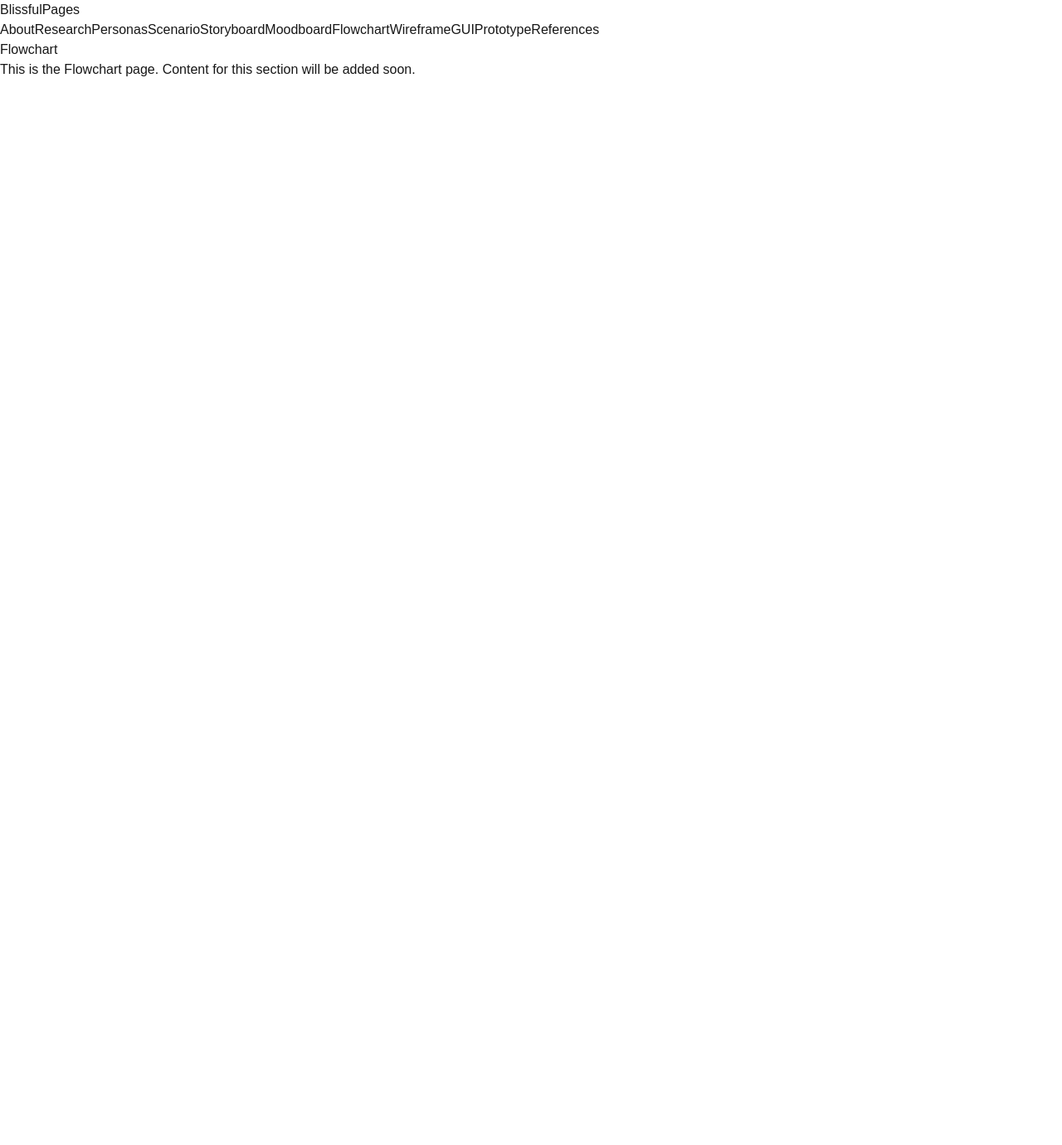
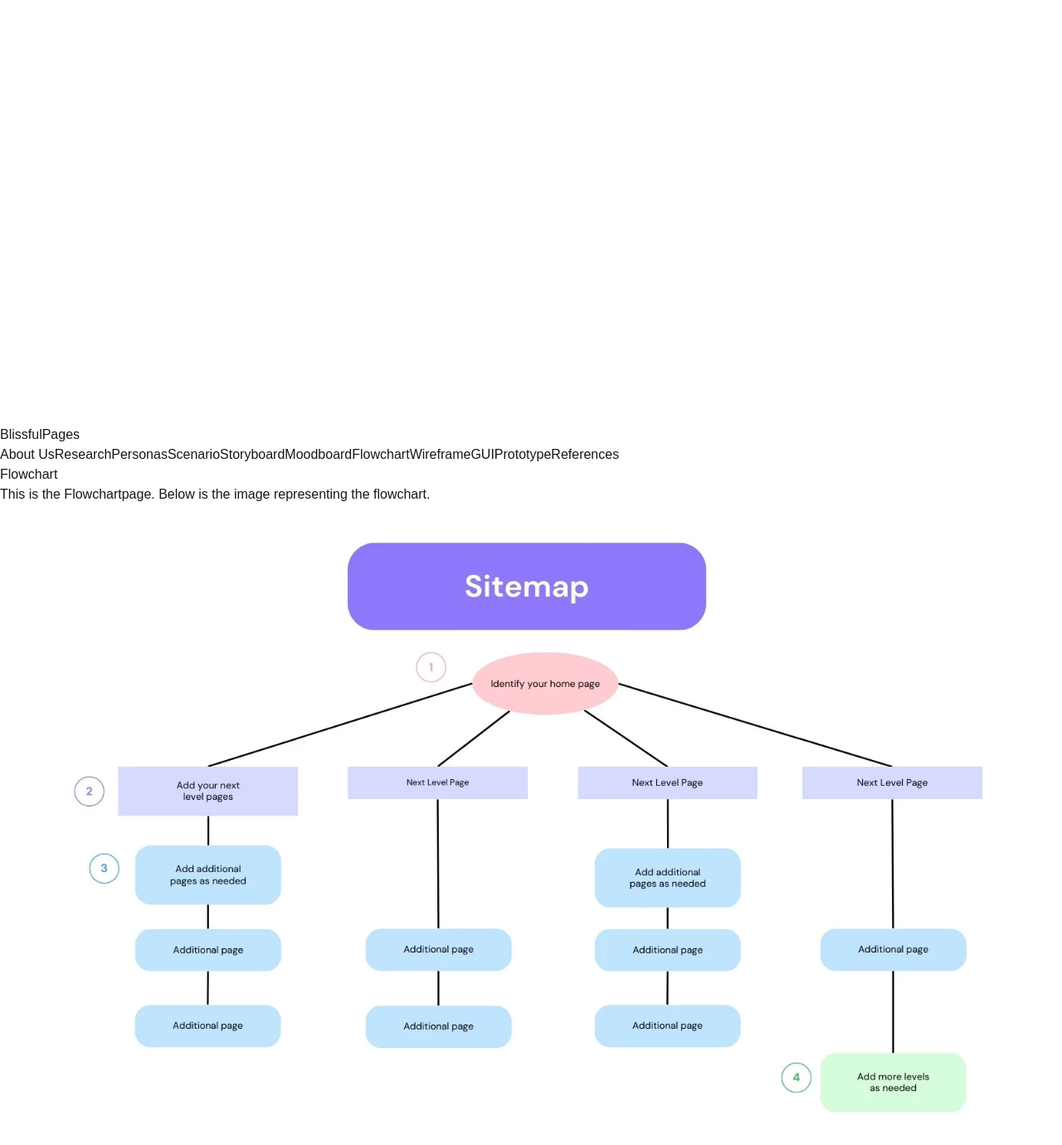
Before and after one commit to jessdepaz/UI-project, a Next.js app: page /flowchart in a window 1280 px wide. Shown: the top 1380 px of the page at 83% size. Before the commit the page ends 800 px from the top, so only its background shows below. Built offline with nearby package versions, Linux system fonts and the light colour scheme.

Commit message:
updated navbar and flowchart page

```diff
--- a/src/app/(root)/about/page.js
+++ b/src/app/(root)/about/page.js
@@ -1,8 +1,8 @@
 export default function About() {
     return (
       <div className="container mx-auto p-6">
-        <h1 className="text-4xl font-bold mb-4">About</h1>
-        <p>This is the About page. Content for this section will be added soon.</p>
+        <h1 className="text-4xl font-bold mb-4">About Us</h1>
+        <p>A platform recording the protyping of a Wedding Website Maker striving to create better, custom, and inclusive wedding websites.</p>
       </div>
     );
   }
--- a/src/app/(root)/flowchart/page.js
+++ b/src/app/(root)/flowchart/page.js
@@ -3,8 +3,15 @@ export default function Flowchart() {
     <div className="container mx-auto p-6">
       <h1 className="text-4xl font-bold mb-4">Flowchart</h1>
       <p className="text-lg">
-          This is the Flowchart page. Content for this section will be added soon.
+        This is the Flowchartpage. Below is the image representing the flowchart.
       </p>
+      <div className="mt-6">
+        <img
+          src="/images/flowchart.png"
+          alt="flowchart"
+          className="w-full h-auto rounded-lg shadow-md"
+        />
+      </div>
     </div>
   );
 }
--- a/src/app/components/navBar.js
+++ b/src/app/components/navBar.js
@@ -2,13 +2,14 @@ import Link from 'next/link';
 
 const NavBar = () => {
   return (
-    <nav className="bg-gray-800 p-4">
+    <nav className="flex items-center p-4 bg-gray-800">
       <div className="container mx-auto flex justify-between items-center">
-        <div className="text-white text-2xl">
+        <div className="flex items-center space-x-2">
+        <img src="favicon.png" alt="Logo" class="w-8 h-8" />
           <Link href="/">BlissfulPages</Link>
         </div>
         <div className="space-x-4">
-          <Link href="/about" className="text-white hover:text-gray-400">About</Link>
+          <Link href="/about" className="text-white hover:text-gray-400">About Us</Link>
           <Link href="/research" className="text-white hover:text-gray-400">Research</Link>
           <Link href="/personas" className="text-white hover:text-gray-400">Personas</Link>
           <Link href="/scenario" className="text-white hover:text-gray-400">Scenario</Link>
--- a/src/app/layout.js
+++ b/src/app/layout.js
@@ -15,8 +15,8 @@ const geistMono = localFont({
 
 // Update the metadata object correctly
 export const metadata = {
-  title: "Blissful Pages - Wedding Website Maker",
-  description: "A platform to create better, more custom, and inclusive wedding websites.",
+  title: "BlissfulPages",
+  description: "A platform recording the protyping of a Wedding Website Maker striving to create better, custom, and inclusive wedding websites.",
   // Correctly set the favicon here
   icons: {
     icon: "/favicon.png", // Ensure this path is correct
```
Also changed, not shown: public/images/flowchart.png (added). Lines whose indentation alone changed are shown as unchanged.
